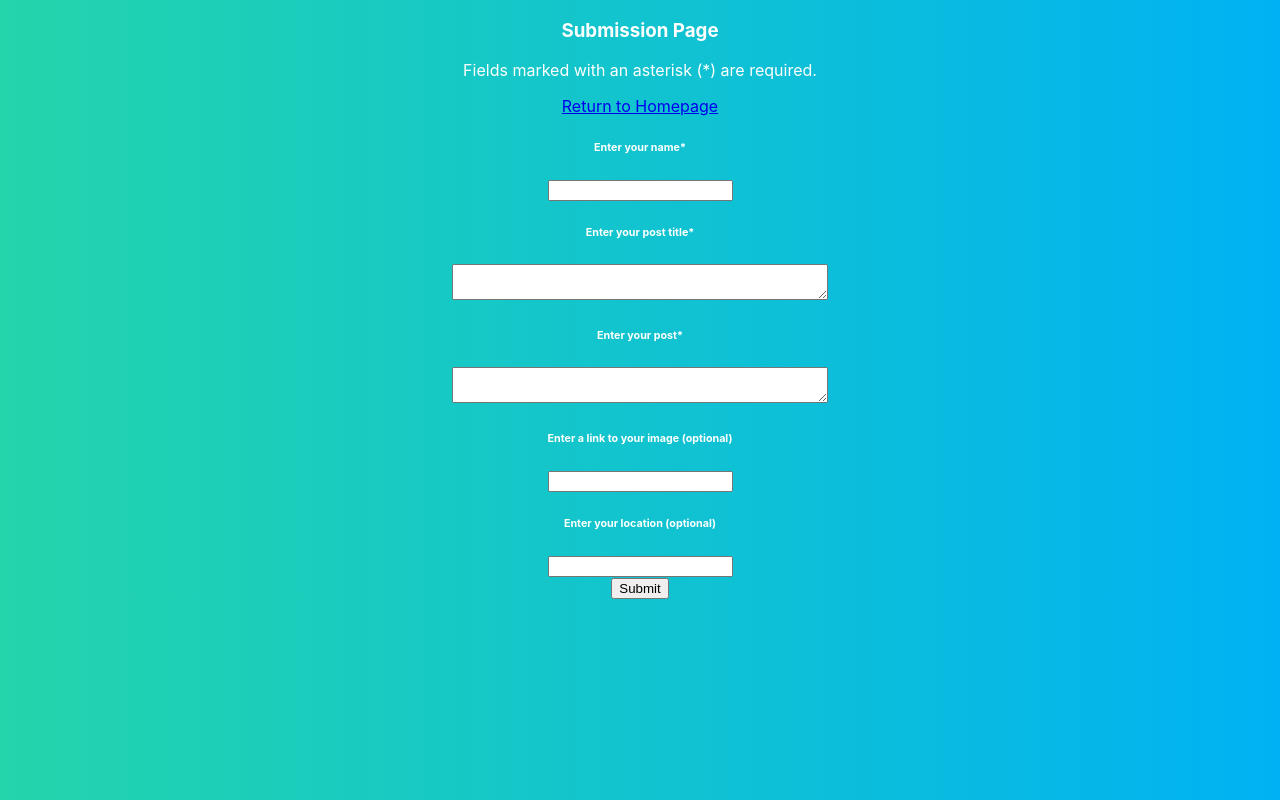
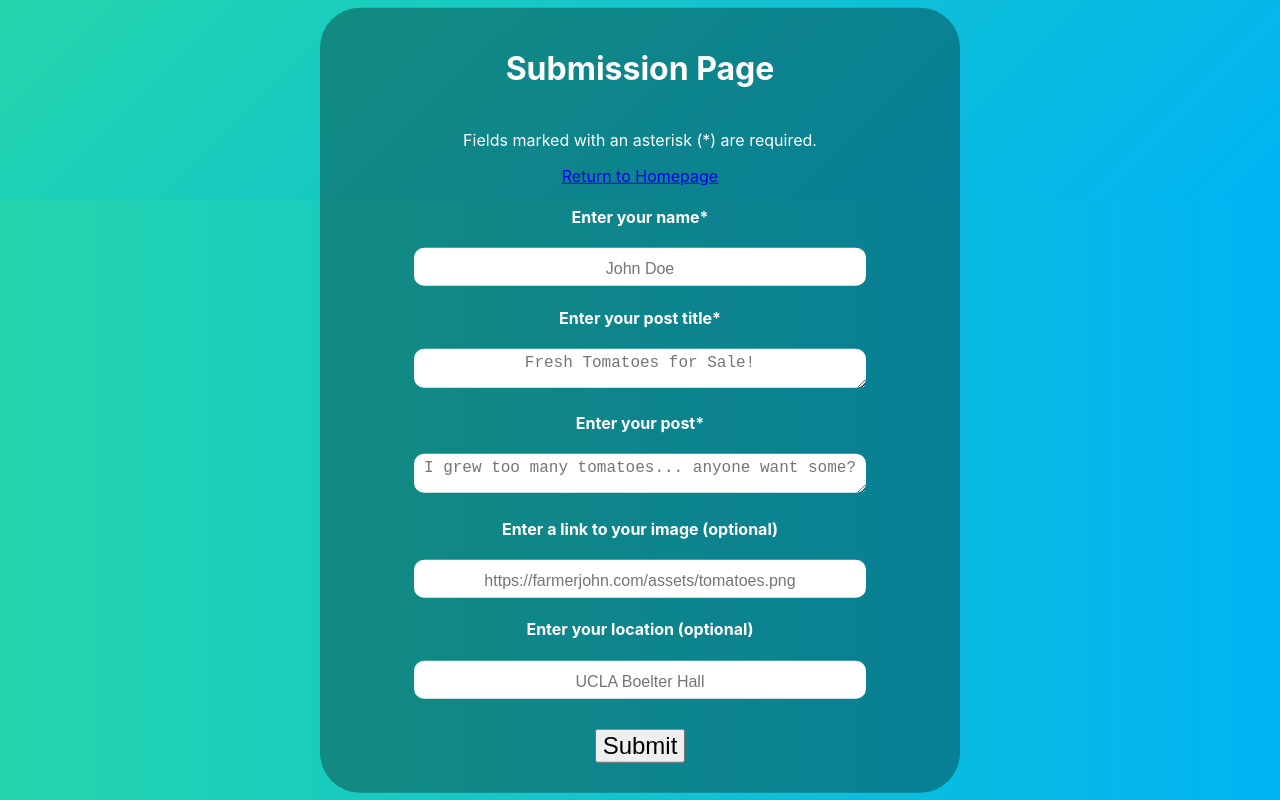
Before and after one commit to ViciousCupcake/CS35L-Project, a React (Create React App) app in the folder frontend/: page /submit in a window 1280 px wide. Built offline with nearby package versions, Linux system fonts and the light colour scheme.

Commit message:
fix CSS at various places

```diff
--- a/frontend/src/components/CommentTree.js
+++ b/frontend/src/components/CommentTree.js
@@ -101,9 +101,9 @@ class CommentTree extends Component {
             <div key={idx} id="block" style={{width: BLOCKWIDTH + "px"}}>
                 <div id="chain">
                     {this.state.tree.get(curr).first_name &&
-                      <h4>Comment by {this.state.tree.get(curr).first_name}</h4>
+                      <h2>Comment by {this.state.tree.get(curr).first_name}</h2>
                     }
-                    <h3>{this.state.tree.get(curr).text}</h3>
+                    <h4>{this.state.tree.get(curr).text}</h4>
                     <div style = {{display: "flex"}}>
                       <SubmitComment id={curr_id} key={idx} update={this.props.update}/>
                       <div style = {{marginLeft: "auto", marginRight: '20px'}}>
@@ -116,7 +116,7 @@ class CommentTree extends Component {
                           />
                         }
                       </div>
-                      <button onClick={() => this.hideChain(curr_id)}>{buttonName}</button>
+                      <button onClick={() => this.hideChain(curr_id)} >{buttonName}</button>
                     </div>
                 </div>
                 {subComments}
--- a/frontend/src/components/CreateSubmission.js
+++ b/frontend/src/components/CreateSubmission.js
@@ -1,5 +1,6 @@
 import React, { Component } from 'react';
 import '../App.css';
+import './styling/submission.css'
 import axios from 'axios';
 
 class CreateSubmission extends Component {
@@ -56,21 +57,24 @@ class CreateSubmission extends Component {
 
   render() {
     return (
-      <div id="submission">
-        <h3>Submission Page</h3>
+      <div id="submission" className="bg">
+        <div className="submissionPanel">
+          <h1>Submission Page</h1>
           <p>Fields marked with an asterisk (*) are required.</p>
           <a href="./">Return to Homepage</a>
 
           <form onSubmit={this.submitForm} method="POST">
-          <h6>Enter your name*</h6>
+            <h4>Enter your name*</h4>
             <input
               type='text'
               name='first_name'
               value={this.state.first_name}
               onChange={this.onChange}
               required
+              className="textbox"
+              placeholder="John Doe"
             />
-          <h6>Enter your post title*</h6>
+            <h4>Enter your post title*</h4>
             <textarea
               style={{width: "370px"}}
               type='text'
@@ -78,8 +82,11 @@ class CreateSubmission extends Component {
               value={this.state.title}
               onChange={this.onChange}
               required
+              className="textbox"
+              placeholder="Fresh Tomatoes for Sale!"
+
             />
-          <h6>Enter your post*</h6>
+            <h4>Enter your post*</h4>
             <textarea
               style={{width: "370px"}}
               type='text'
@@ -87,25 +94,34 @@ class CreateSubmission extends Component {
               value={this.state.content}
               onChange={this.onChange}
               required
+              className="textbox"
+              placeholder="I grew too many tomatoes... anyone want some?"
+
             />
-          <h6>Enter a link to your image (optional)</h6>
+            <h4>Enter a link to your image (optional)</h4>
             <input
               type='text'
               name='image'
               value={this.state.image}
               onChange={this.onChange}
+              className="textbox"
+              placeholder="https://farmerjohn.com/assets/tomatoes.png"
             />
-          <h6>Enter your location (optional)</h6>
+            <h4>Enter your location (optional)</h4>
             <input
               type='text'
               name='location'
               value={this.state.location}
               onChange={this.onChange}
+              className="textbox"
+              placeholder="UCLA Boelter Hall"
+
             />
             <br />
-          <input type="submit" />
+            <input className="submit" type="submit" />
           </form>
         </div >
+      </div>
     );
   }
 }
--- a/frontend/src/components/Likes.js
+++ b/frontend/src/components/Likes.js
@@ -13,7 +13,7 @@ class Likes extends Component {
 
   render() {
     return (
-      <button onClick = {this.incLikes}>{this.state.likes} ♥</button>
+      <button onClick = {this.incLikes}>{this.state.likes} &#x2665;</button>
     )
   }
 
--- a/frontend/src/components/PostPage.js
+++ b/frontend/src/components/PostPage.js
@@ -152,7 +152,10 @@ class PostPage extends Component {
         </div>
 
         <p id="desc">Start a new comment thread:</p>
-        <SubmitComment id={this.props.match.params.id} update={this.getEntireData}/>
+        <div className="replyButton">
+        <SubmitComment id={this.props.match.params.id}  update={this.getEntireData}/>
+        </div>
+
         <p id="desc">Or, reply to an existing discussion:</p>
         <CommentTree arr={this.state.entireData.slice()} parentPost={this.props.match.params.id} update={this.getEntireData}/>
       </div>
--- a/frontend/src/components/SubmitComment.js
+++ b/frontend/src/components/SubmitComment.js
@@ -57,7 +57,7 @@ class SubmitComment extends Component {
         <form id = "reply" onSubmit = {this.submitForm} method = "POST">
           <textarea
             type = 'text'
-            style = {{width: "240px"}}
+            style = {{width: "30vw", height: "50px", borderRadius: "10px", borderWidth: "0px", padding: "5px"}}
             placeholder = "Write a comment"
             value = {this.state.content}
             onChange = {this.onChange}
@@ -66,7 +66,7 @@ class SubmitComment extends Component {
           /> <br/>
           <textarea
             type = 'text'
-            style = {{width: "240px"}}
+            style = {{width: "30vw", height: "20px", borderRadius: "10px", borderWidth: "0px", padding: "5px"}}
             placeholder = "Enter your name (optional)"
             value = {this.state.first_name}
             onChange = {this.onChange}
@@ -82,7 +82,7 @@ class SubmitComment extends Component {
   render(){
     return(
       <div className='SubmitComment'>
-        <button onClick={() => this.setState({showForm: !this.state.showForm})} >Reply</button>
+        <button onClick={() => this.setState({showForm: !this.state.showForm})} style={{marginBottom: "10px"}} >Reply</button>
         {this.state.showForm ? this.showForm() : null}
       </div>
     );
--- a/frontend/src/components/styling/SinglePagePost.css
+++ b/frontend/src/components/styling/SinglePagePost.css
@@ -26,3 +26,9 @@ iframe {
     border: 0;
     border-radius: 8px;
 }
+
+.replyButton {
+    position: absolute;
+    left: 50%;
+    transform: translate(-50%, -100%);
+}
--- /dev/null
+++ b/frontend/src/components/styling/submission.css
@@ -0,0 +1,34 @@
+.submissionPanel {
+    position: absolute;
+    left: 50%;
+    top: 50%;
+    transform: translate(-50%, -50%);
+    background-color:rgba(8, 46, 46, 0.418);
+    width: 50%;
+    height: auto;
+    border-radius: 40px;
+}
+
+.bg {
+    text-align: center;
+    padding:100px;
+    background: linear-gradient(-45deg, #00b2f3, #23d5ab);
+    color: white;
+    background-color: rgb(36, 108, 150); /* For browsers that do not support gradients */
+    margin-top:0px;
+}
+
+.textbox {
+    width: 70% !important;
+    height: 4vh;
+    padding-top: 5px;
+    border-radius: 10px;
+    border-width: 0px;
+    font-size: 16px;
+    text-align: center;
+}
+
+.submit {
+    margin: 30px;
+    font-size: 24px;
+}
```
Also changed, not shown: frontend/src/App.css (line endings or trailing spaces), frontend/src/components/styling/popup.css (line endings or trailing spaces). Lines whose indentation alone changed are shown as unchanged.
